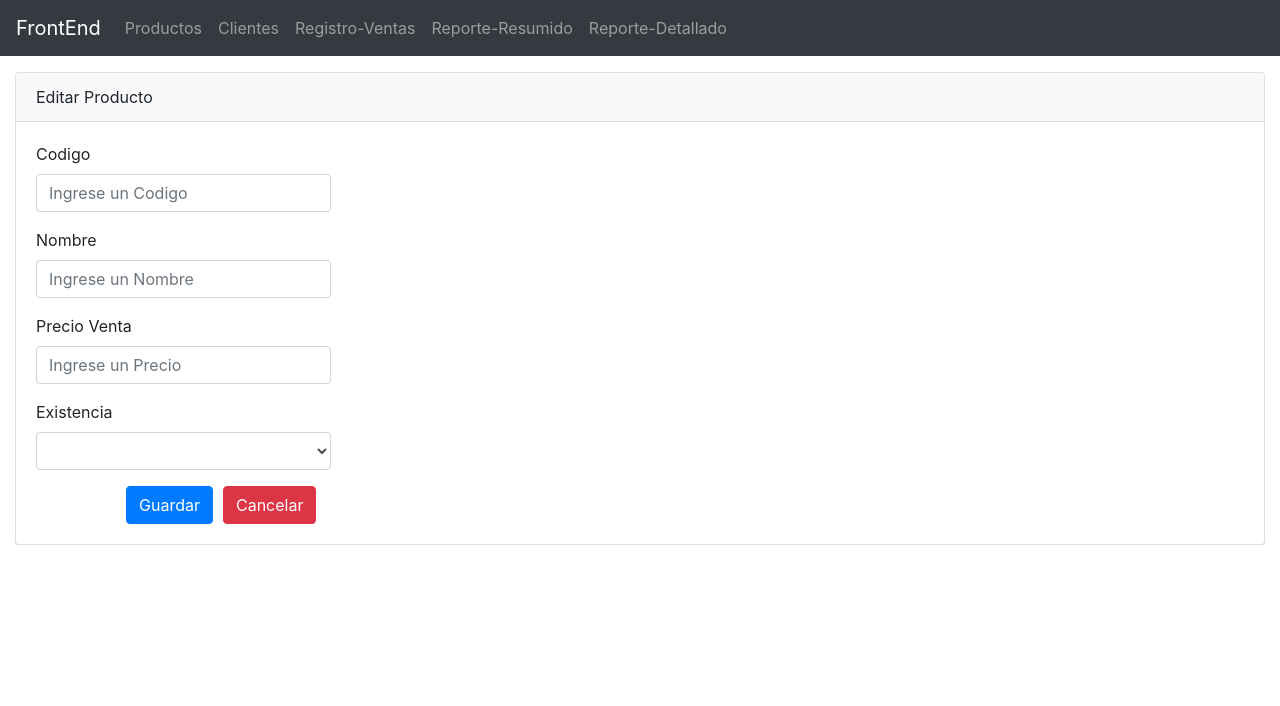
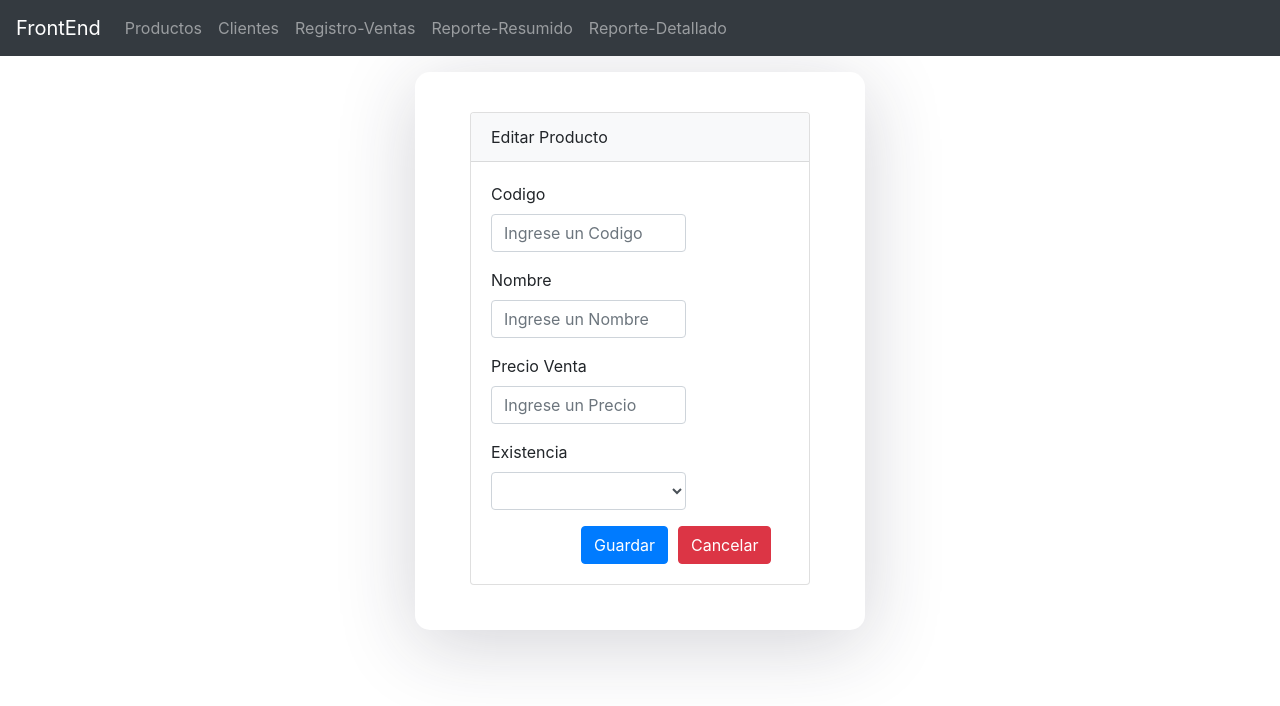
Before and after one commit to PedroRamosGenes/primer-final-front-end, an Angular app in the folder finalPwfe/: page /editarProductos/1 in a window 1280 px wide. Shown: the top 706 px of the page. Built offline with nearby package versions, Linux system fonts and the light colour scheme.

Commit message:
Estilos de formulario producto

```diff
--- a/finalPwfe/src/app/productos/editar-productos/editar-productos.component.css
+++ b/finalPwfe/src/app/productos/editar-productos/editar-productos.component.css
@@ -0,0 +1,9 @@
+.auth-inner {
+    width: 450px;
+    margin: auto;
+    background: #ffffff;
+    box-shadow: 0px 14px 80px rgba(34, 35, 58, 0.2);
+    padding: 40px 55px 45px 55px;
+    border-radius: 15px;
+    transition: all .3s;
+  }
--- a/finalPwfe/src/app/productos/editar-productos/editar-productos.component.html
+++ b/finalPwfe/src/app/productos/editar-productos/editar-productos.component.html
@@ -1,4 +1,5 @@
 <p></p>
+<div class="auth-inner">
   <div class="card">
     <div class="card-header bg-light">Editar Producto</div>
     <div class="card-body">
@@ -7,25 +8,25 @@
       </div>
       <form>
         <div class="form-row">
-        <div class="form-group col-md-3">
+          <div class="form-group col-md-8">
             <label>Codigo</label>
             <input type="text" class="form-control" [(ngModel)]="producto.codigo" name="codigo"  placeholder="Ingrese un Codigo">
           </div>
         </div>
         <div class="form-row">
-        <div class="form-group col-md-3">
+          <div class="form-group col-md-8">
             <label for="inputEmail4">Nombre</label>
             <input type="text" class="form-control" [(ngModel)]="producto.nombre" name="nombre"  placeholder="Ingrese un Nombre">
           </div>
         </div>
         <div class="form-row">
-        <div class="form-group col-md-3">
+          <div class="form-group col-md-8">
             <label for="inputEmail4">Precio Venta</label>
             <input type="number" class="form-control" [(ngModel)]="producto.precioVenta" name="precioVenta"  placeholder="Ingrese un Precio">
           </div>
         </div>
         <div class="form-row">
-        <div class="form-group col-md-3">
+          <div class="form-group col-md-8">
             <label for="inputEmail4">Existencia</label>
             <select  class="form-control" [(ngModel)]="producto.existencia" name="existencia">
               <select>Existencia</select>
@@ -39,3 +40,6 @@
       </form>
     </div>
   </div>
+
+
+</div>
```
Also changed, not shown: finalPwfe/src/app/productos/agregar-productos/agregar-productos.component.html (line endings or trailing spaces). Lines whose indentation alone changed are shown as unchanged.
